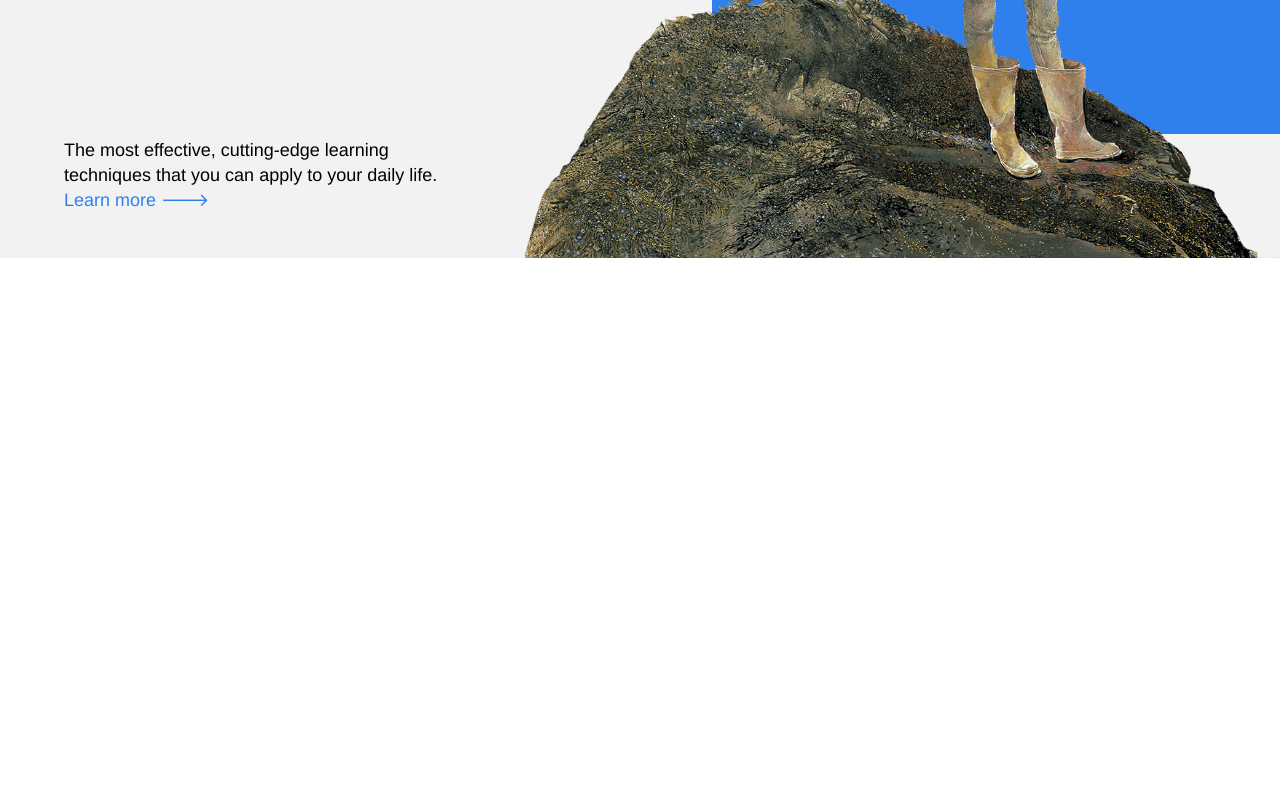
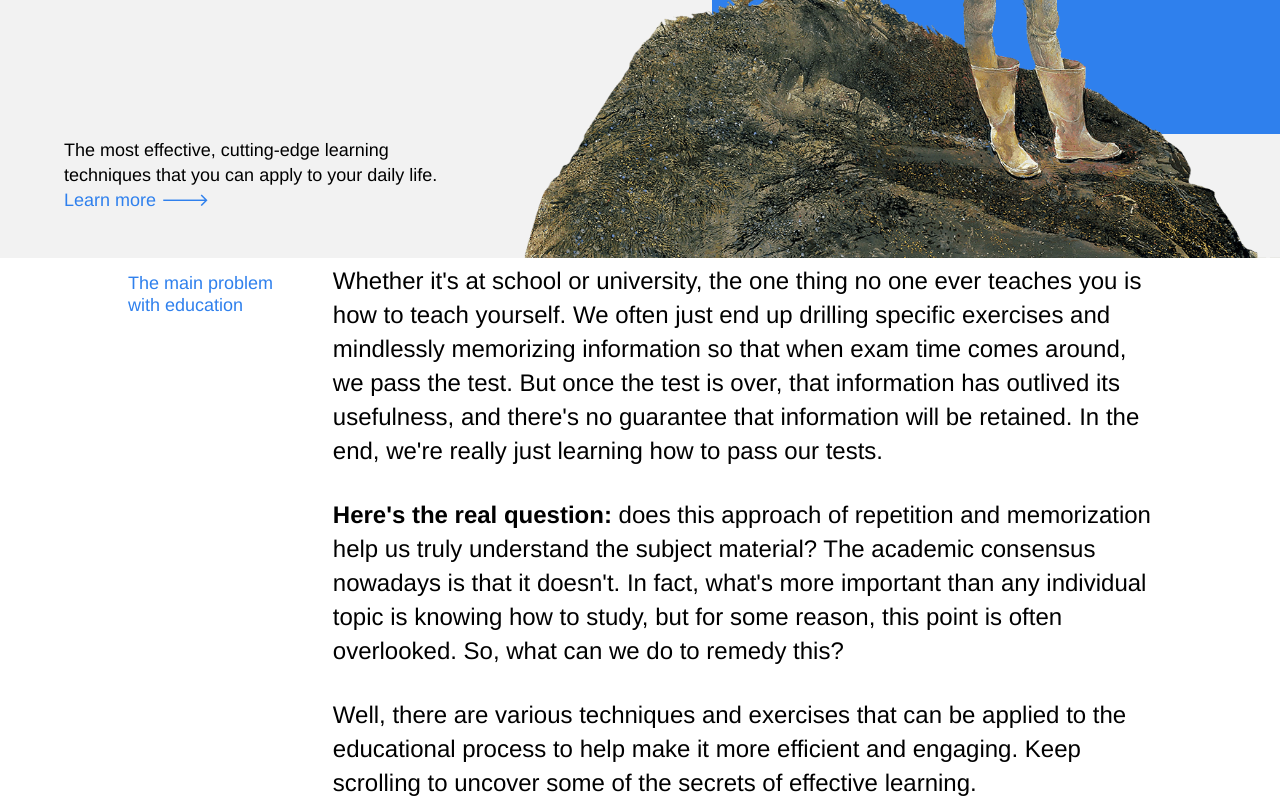
Before and after one commit to SharonJseg/web_project_1, a plain HTML site: page index.html in a window 1280 px wide. Shown: the part 498-1298 px from the top of the page. Before the commit the page ends 800 px from the top, so only its background shows below. Drawn offline with Linux system fonts and the light colour scheme.

Commit message:
Add description content and styles

```diff
--- a/index.html
+++ b/index.html
@@ -24,6 +24,27 @@
     </header>
     <main class="content">
       <section class="description">
+        <div class="two-columns">
+          <h2 class="two-columns__brief">The main problem with education</h2>
+          <div class="two-columns__main-text">
+            <div class="two-columns__paragraph">Whether it's at school or university, the one thing no one ever teaches
+              you is how to teach yourself. We often just end up drilling specific exercises and mindlessly memorizing
+              information so that when exam time comes around, we pass the test. But once the test is over, that
+              information has outlived its usefulness, and there's no guarantee that information will be retained. In
+              the end, we're really just learning how to pass our tests.
+            </div>
+            <div class="two-columns__paragraph"><span class="two-columns__span-accent">Here's the real question:</span>
+              does this approach of repetition and
+              memorization help us truly understand the subject material? The academic consensus nowadays is that it
+              doesn't. In fact, what's more important than any individual topic is knowing how to study, but for some
+              reason, this point is often overlooked. So, what can we do to remedy this?
+            </div>
+            <div class="two-columns__paragraph">Well, there are various techniques and exercises that can be applied to
+              the educational process to help make it more efficient and engaging. Keep scrolling to uncover some of the
+              secrets of effective learning.
+            </div>
+          </div>
+        </div>
       </section>
 
       <section class="digits">
--- a/styles/style.css
+++ b/styles/style.css
@@ -29,6 +29,7 @@ black #000
   max-height: 756px;
   display: flex;
   background-color: #f2f2f2;
+  overflow: hidden;
 }
 
 .header__title {
@@ -52,10 +53,9 @@ black #000
 }
 
 .header__link {
-  color: #2f80ED;
+  color: #2f80ed;
   text-decoration: none;
 }
-
 
 .header__main-illustration {
   width: 756px;
@@ -88,6 +88,52 @@ black #000
   z-index: 1;
 }
 
+/*/////////// DESCRIPTION STYLES ////////////*/
+
+.description {
+  display: flex;
+  /* min-height: 400px; */
+  justify-content: center;
+}
+
+.two-columns {
+  display: flex;
+  justify-content: space-between;
+  align-items: center;
+  width: 80%;
+}
+
+.two-columns__brief {
+  width: 175px;
+  align-self: baseline;
+  color: #2f80ed;
+  line-height: 1.2;
+  font-size: 18px;
+  font-weight: normal;
+}
+
+.two-columns__main-text {
+  align-self: baseline;
+  width: 80%;
+  min-width: 784px;
+}
+
+.two-columns__paragraph {
+  line-height: 34px;
+  font-size: 24px;
+  font-weight: normal;
+}
+
+.two-columns__paragraph:not(:last-child) {
+  margin-bottom: 30px;
+}
+
+.two-columns__span-accent {
+  line-height: 34px;
+  font-size: 24px;
+  font-weight: bold;
+}
+
 /* including elements with key-value modifiers */
 .table__cell_theme_dark {
   width: 200px;
```
